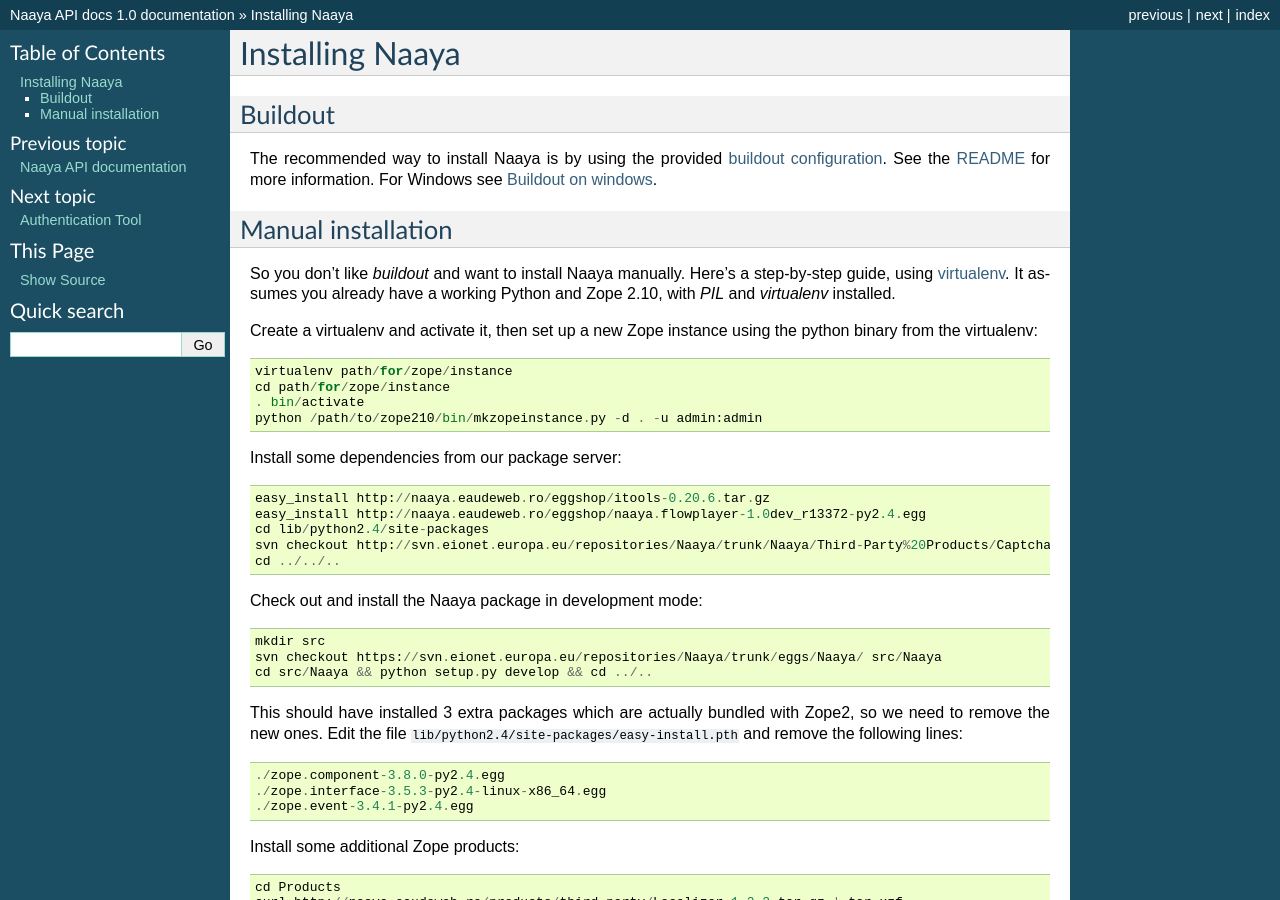
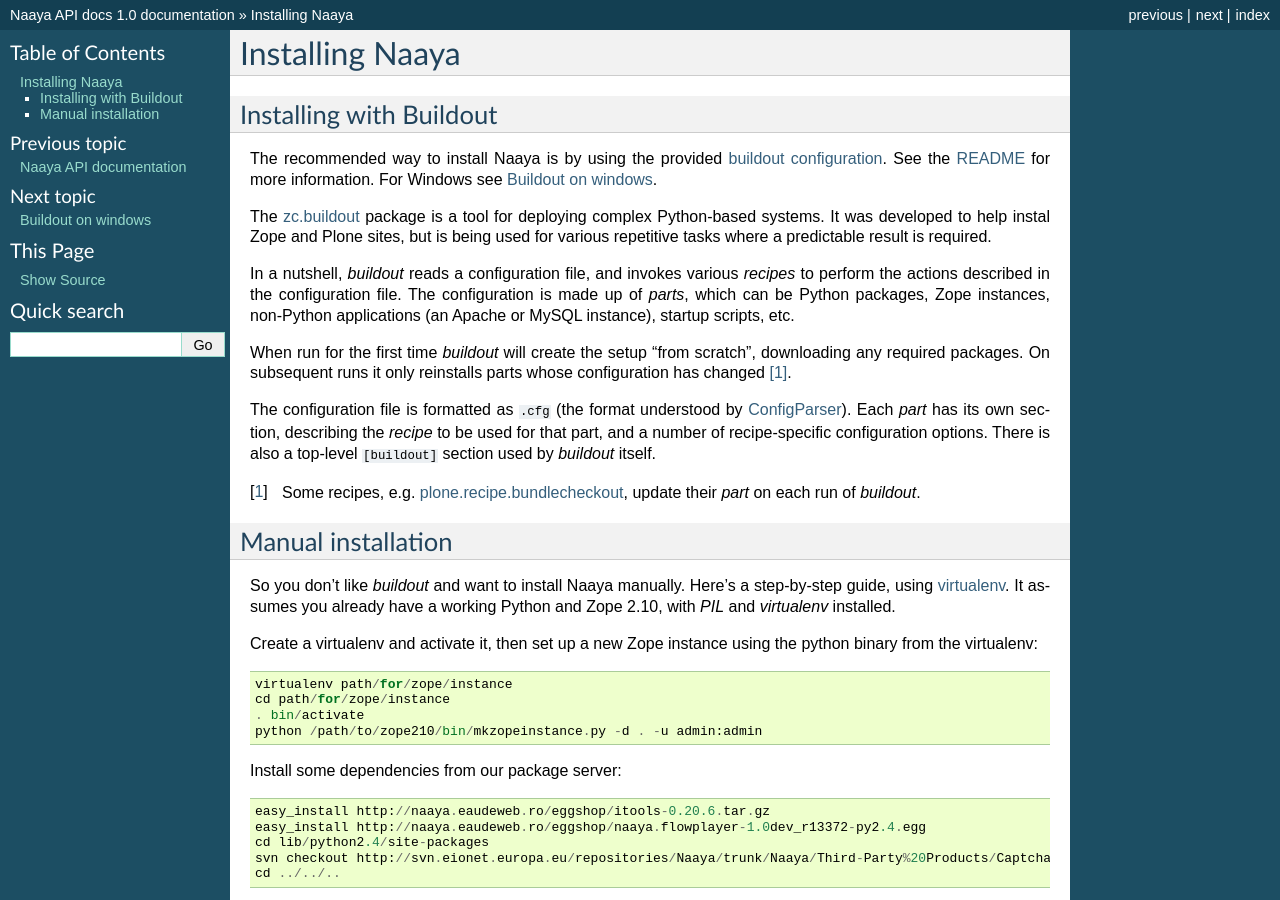
Before and after one commit to mihneasim/Naaya, a Sphinx documentation site: the page built from docs/sphinx/installation.rst, in a window 1280 px wide and 900 px high. Built offline with Sphinx 7.4.7, drawn with Linux system fonts in a browser that asks for light colours.

Commit message:
reorganized install docs
git-svn-id: https://svn.eionet.europa.eu/repositories/Naaya/trunk/eggs/Naaya@13911 a0171fae-0946-0410-966d-b1775066cd26

```diff
--- a/docs/sphinx/index.rst
+++ b/docs/sphinx/index.rst
@@ -13,7 +13,6 @@
    site
    pluggable_content
    permissions
-   buildout
    stylesheets
 
 Indices and tables
--- a/docs/sphinx/installation.rst
+++ b/docs/sphinx/installation.rst
@@ -1,12 +1,42 @@
 Installing Naaya
 ================
 
-Buildout
---------
+.. toctree::
+    :hidden:
+
+    buildout_windows
+
+Installing with Buildout
+------------------------
 
 The recommended way to install Naaya is by using the provided `buildout
 configuration`_. See the README_ for more information. For Windows see
 :doc:`buildout_windows`.
+
+The `zc.buildout`_ package is a tool for deploying complex Python-based
+systems. It was developed to help instal Zope and Plone sites, but is being
+used for various repetitive tasks where a predictable result is required.
+
+In a nutshell, `buildout` reads a configuration file, and invokes various
+`recipes` to perform the actions described in the configuration file. The
+configuration is made up of `parts`, which can be Python packages, Zope
+instances, non-Python applications (an Apache or MySQL instance), startup
+scripts, etc.
+
+When run for the first time `buildout` will create the setup "from scratch",
+downloading any required packages. On subsequent runs it only reinstalls parts
+whose configuration has changed [1]_.
+
+The configuration file is formatted as ``.cfg`` (the format understood by
+ConfigParser_). Each `part` has its own section, describing the `recipe` to be
+used for that part, and a number of recipe-specific configuration options.
+There is also a top-level ``[buildout]`` section used by `buildout` itself.
+
+.. [1] Some recipes, e.g. `plone.recipe.bundlecheckout`_, update their `part`
+       on each run of `buildout`.
+.. _`zc.buildout`: http://pypi.python.org/pypi/zc.buildout
+.. _`plone.recipe.bundlecheckout`: http://pypi.python.org/pypi/plone.recipe.bundlecheckout
+.. _ConfigParser: http://docs.python.org/library/configparser
 
 .. _`buildout configuration`: https://svn.eionet.europa.eu/repositories/Naaya/buildout/Naaya/trunk/
 .. _README: https://svn.eionet.europa.eu/repositories/Naaya/buildout/Naaya/trunk/README.txt
```
Also changed, not shown: docs/sphinx/buildout.rst (deleted, +0 -44 lines).
